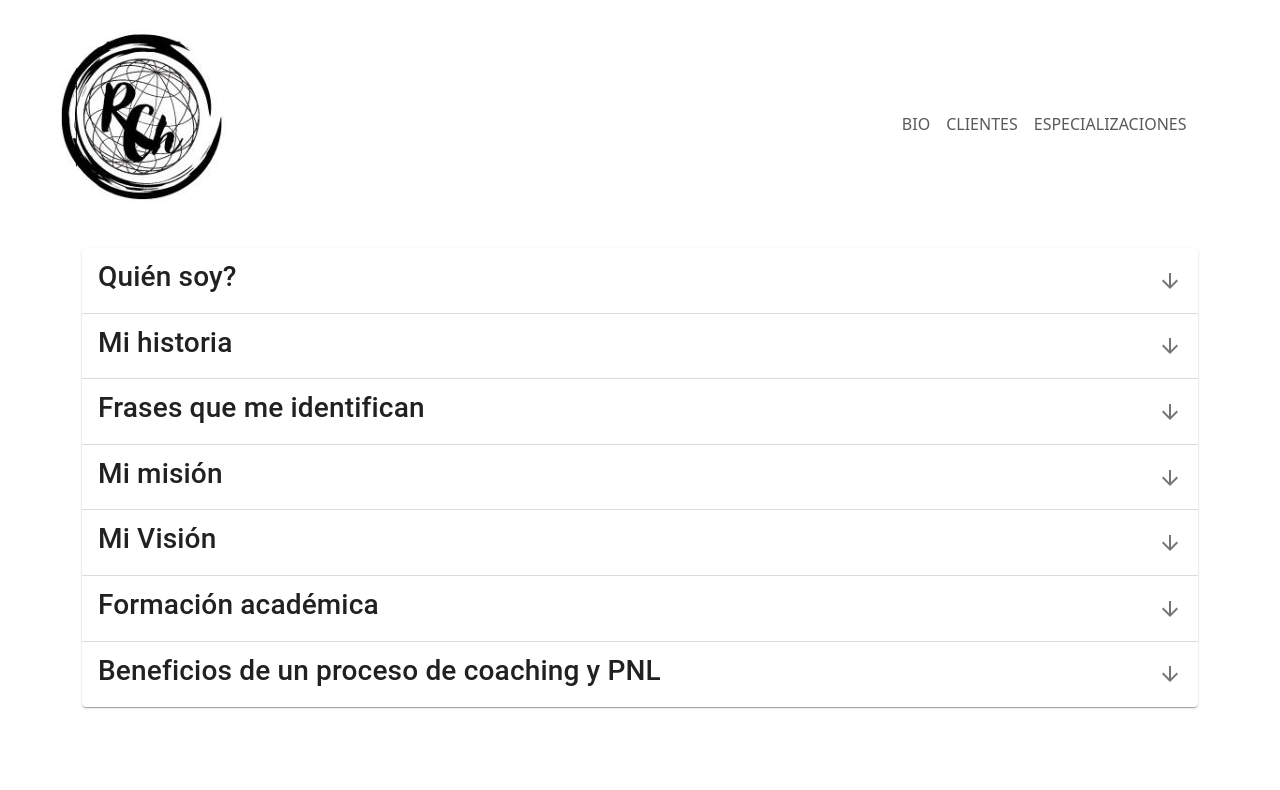
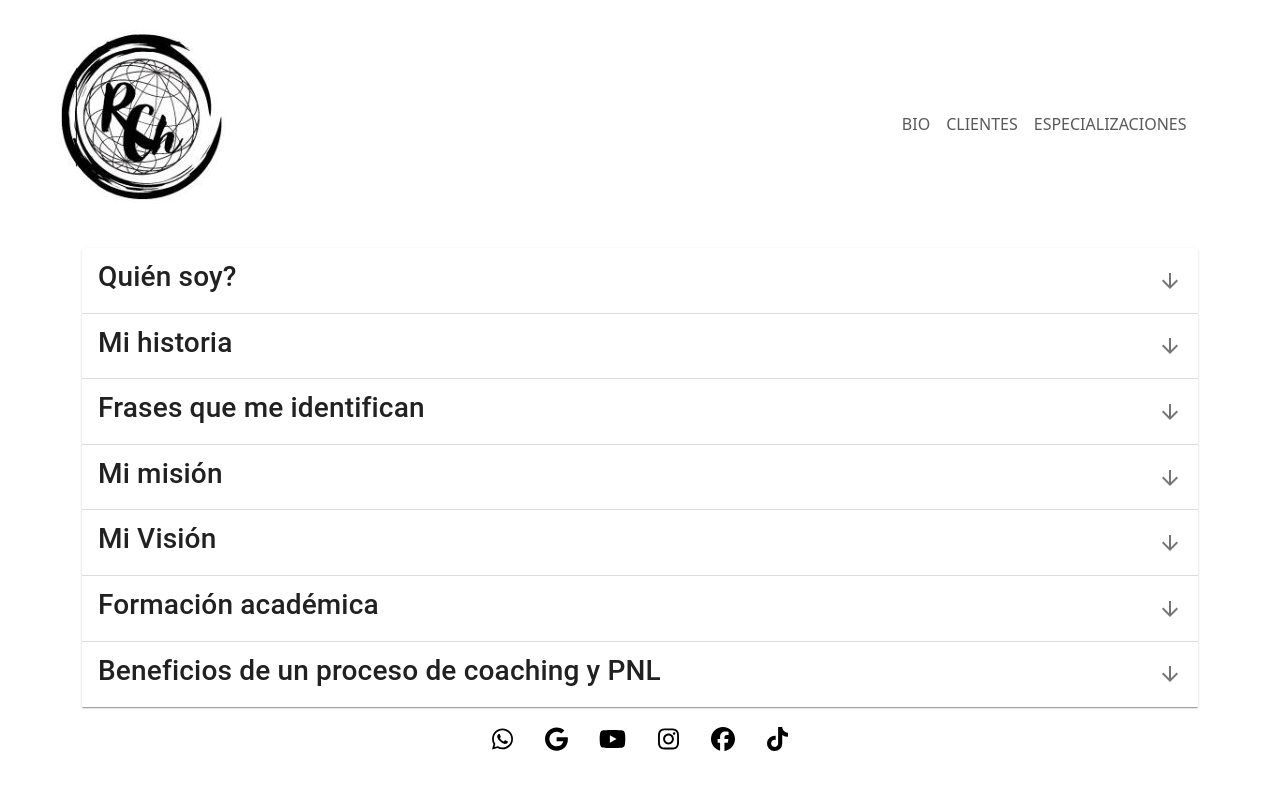
Before and after one commit to nahuelaramburu-rmb/project01, a React (Create React App) app: page /Bio in a window 1280 px wide. Shown: the top 790 px of the page. Built offline with nearby package versions, Linux system fonts and the light colour scheme.

Commit message:
Agregado de SocialBar Indicado en linea por Nahuel para pushear a main

```diff
--- a/src/components/Bio/Bio.jsx
+++ b/src/components/Bio/Bio.jsx
@@ -5,7 +5,7 @@ import AccordionDetails from "@mui/material/AccordionDetails";
 import Typography from "@mui/material/Typography";
 import ArrowDownwardIcon from "@mui/icons-material/ArrowDownward";
 import ArrowDropDownIcon from "@mui/icons-material/ArrowDropDown";
-
+import SocialBar from "../SocialBar/SocialBar";
 export default function Bio() {
   const [expanded, setExpanded] = useState(false);
 
@@ -267,6 +267,7 @@ export default function Bio() {
           </Typography>
         </AccordionDetails>
       </Accordion>
+      <SocialBar />
     </div>
   );
 }
```
